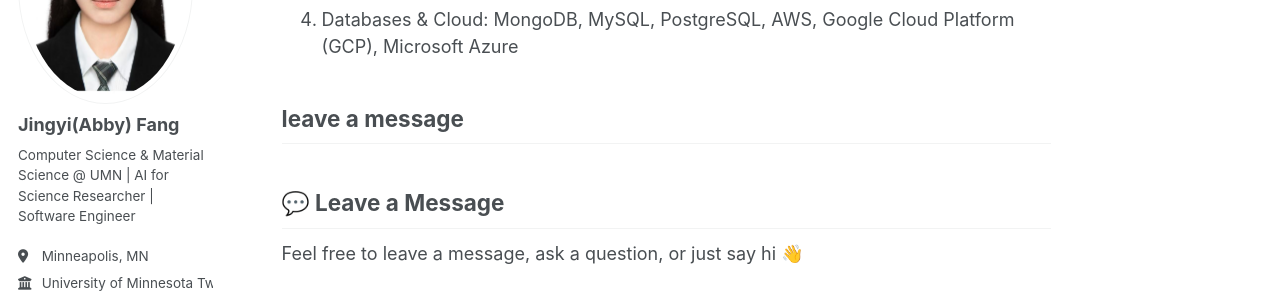
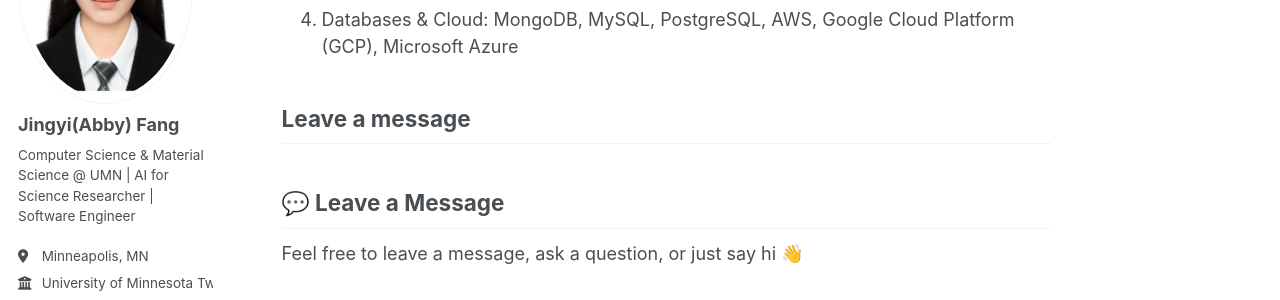
Before and after one commit to Abby0575/Abby057.github.io, a Jekyll site: the page built from _pages/about.md, in a window 1280 px wide and 900 px high, scrolled down 861 px. Shown: the part 230-530 px from the top of the window. Built offline with Jekyll 4.4.1, drawn with Linux system fonts in a browser that asks for light colours; comment, search, counter and statistics services are not loaded.

Commit message:
Update 12

```diff
--- a/_includes/head/custom.html
+++ b/_includes/head/custom.html
@@ -21,7 +21,7 @@
 
 <!-- Utterances comment system -->
 <script src="https://utteranc.es/client.js"
-        repo="abby0575/abby0575.github.io"
+        repo="Abby0575/abby0575.github.io"
         issue-term="pathname"
         label="💬 comment"
         theme="github-light"
--- a/_pages/about.md
+++ b/_pages/about.md
@@ -37,8 +37,7 @@
 4. Databases & Cloud: MongoDB, MySQL, PostgreSQL, AWS, Google Cloud Platform (GCP), Microsoft Azure
 
 
-
-leave a message
+Leave a message
 ------
 ## 💬 Leave a Message
 
```
